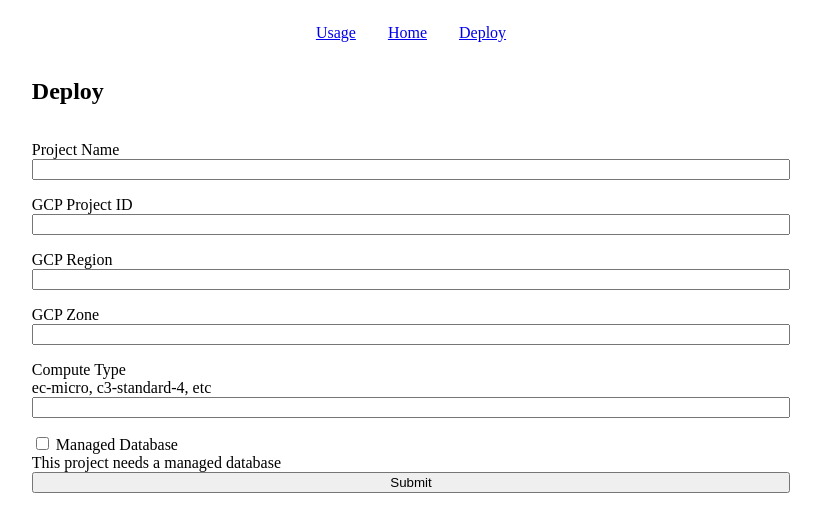
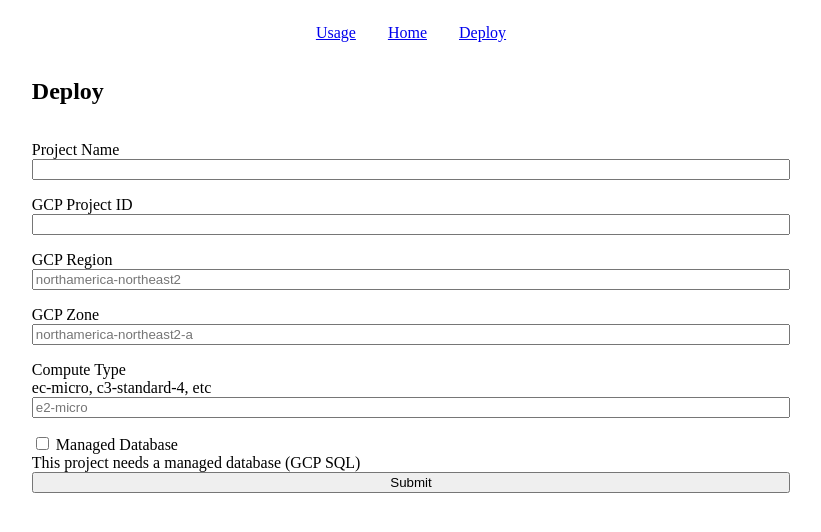
Before and after one commit to hexadecimalDinosaur/htv8, a Flask app: page /deploy/ in a window 1280 px wide. Shown: the top 532 px of the page, without its empty margins (229-1050 px from the left). Run offline with Flask 3, Linux system fonts and the light colour scheme; parts of the project's set-up code (start-up, migrations or seed data) failed here and were passed over.

Commit message:
slight ui improvements

```diff
--- a/templates/deploy.html
+++ b/templates/deploy.html
@@ -10,17 +10,17 @@
     <label for="gcp-project-id">GCP Project ID</label>
     <input name="gcp_project_id" id="gcp-project-id" required>
     <label for="gcp-region">GCP Region</label>
-    <input name="gcp_region" id="gcp-region" required>
+    <input name="gcp_region" id="gcp-region" placeholder="northamerica-northeast2">
     <label for="gcp-zone">GCP Zone</label>
-    <input name="gcp_zone" id="gcp-zone" required>
+    <input name="gcp_zone" id="gcp-zone" placeholder="northamerica-northeast2-a">
     <label for="compute_type">Compute Type</label>
     ec-micro, c3-standard-4, etc
-    <input name="compute_type" id="compute-type" required>
+    <input name="compute_type" id="compute-type" placeholder="e2-micro">
     <div class="form-checkbox">
-        <input name="managed_db" id="managed-id" type="checkbox" required>
-        <label for="managed_db"  required>Managed Database</label>
+        <input name="managed_db" id="managed-id" type="checkbox">
+        <label for="managed_db">Managed Database</label>
     </div>
-        This project needs a managed database
+        This project needs a managed database (GCP SQL)
     <button type="submit" value="Submit" >Submit</button>
   </form>
 {% endblock %}
```
Also changed, not shown: templates/usage.html (+6 -6 lines).
